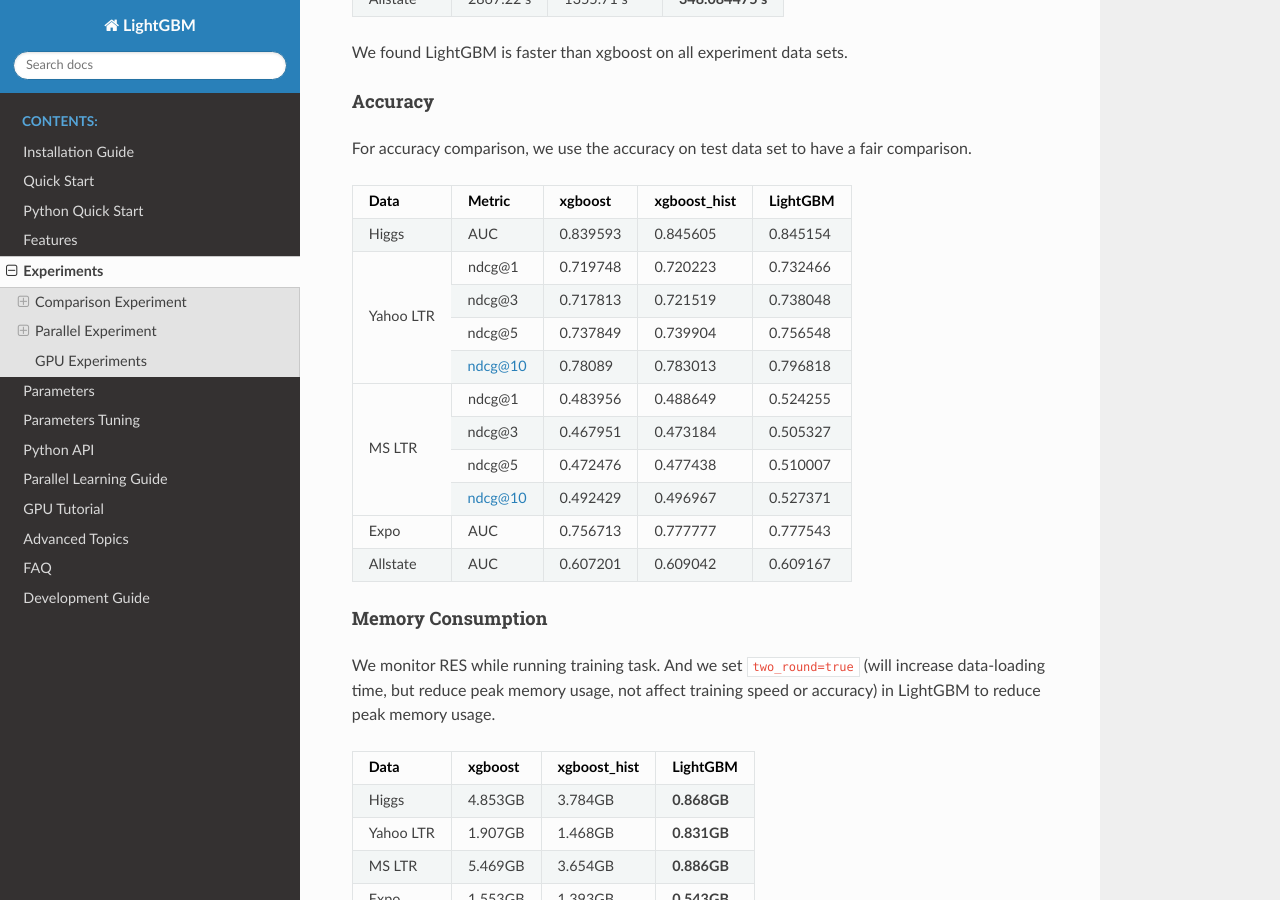
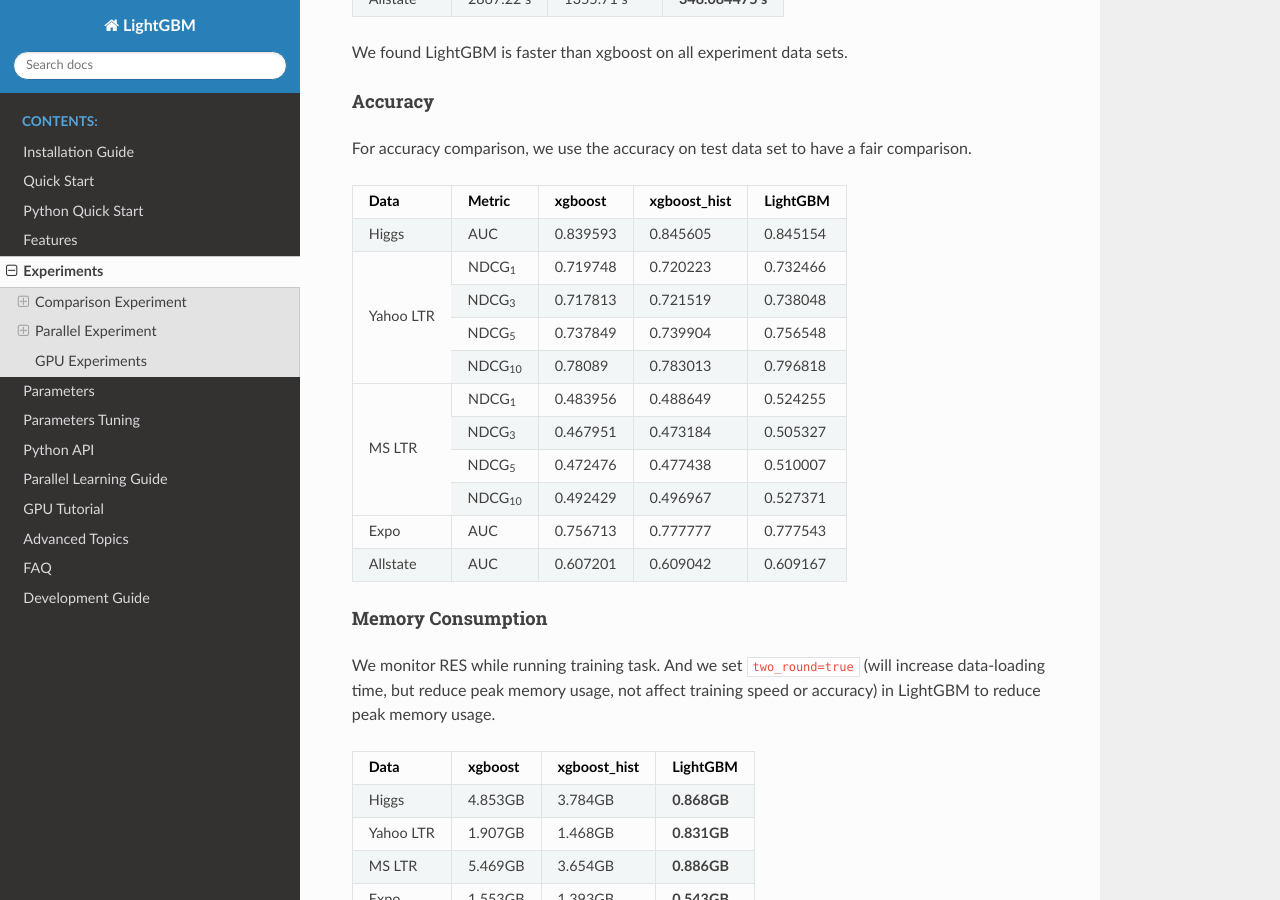
Before and after one commit to microsoft/LightGBM, a Sphinx documentation site: the page built from docs/Experiments.rst, in a window 1280 px wide and 900 px high, scrolled down 2225 px. Built offline with Sphinx 7.4.7 and the Read the Docs theme 2.0.0, drawn with Linux system fonts in a browser that asks for light colours; some of the changed lines change nothing that is shown.

Commit message:
prevented maito: ref creation

```diff
--- a/docs/Experiments.rst
+++ b/docs/Experiments.rst
@@ -121,31 +121,31 @@
 
 For accuracy comparison, we use the accuracy on test data set to have a fair comparison.
 
-+-------------+--------------+---------------+---------------------+----------------+
-| **Data**    | **Metric**   | **xgboost**   | **xgboost\_hist**   | **LightGBM**   |
-+=============+==============+===============+=====================+================+
-| Higgs       | AUC          | 0.839593      | 0.845605            | 0.845154       |
-+-------------+--------------+---------------+---------------------+----------------+
-| Yahoo LTR   | ndcg@1       | 0.719748      | 0.720223            | 0.732466       |
-|             +--------------+---------------+---------------------+----------------+
-|             | ndcg@3       | 0.717813      | 0.721519            | 0.738048       |
-|             +--------------+---------------+---------------------+----------------+
-|             | ndcg@5       | 0.737849      | 0.739904            | 0.756548       |
-|             +--------------+---------------+---------------------+----------------+
-|             | ndcg@10      | 0.78089       | 0.783013            | 0.796818       |
-+-------------+--------------+---------------+---------------------+----------------+
-| MS LTR      | ndcg@1       | 0.483956      | 0.488649            | 0.524255       |
-|             +--------------+---------------+---------------------+----------------+
-|             | ndcg@3       | 0.467951      | 0.473184            | 0.505327       |
-|             +--------------+---------------+---------------------+----------------+
-|             | ndcg@5       | 0.472476      | 0.477438            | 0.510007       |
-|             +--------------+---------------+---------------------+----------------+
-|             | ndcg@10      | 0.492429      | 0.496967            | 0.527371       |
-+-------------+--------------+---------------+---------------------+----------------+
-| Expo        | AUC          | 0.756713      | 0.777777            | 0.777543       |
-+-------------+--------------+---------------+---------------------+----------------+
-| Allstate    | AUC          | 0.607201      | 0.609042            | 0.609167       |
-+-------------+--------------+---------------+---------------------+----------------+
++-------------+-----------------+---------------+---------------------+----------------+
+| **Data**    | **Metric**      | **xgboost**   | **xgboost\_hist**   | **LightGBM**   |
++=============+=================+===============+=====================+================+
+| Higgs       | AUC             | 0.839593      | 0.845605            | 0.845154       |
++-------------+-----------------+---------------+---------------------+----------------+
+| Yahoo LTR   | NDCG\ :sub:`1`  | 0.719748      | 0.720223            | 0.732466       |
+|             +-----------------+---------------+---------------------+----------------+
+|             | NDCG\ :sub:`3`  | 0.717813      | 0.721519            | 0.738048       |
+|             +-----------------+---------------+---------------------+----------------+
+|             | NDCG\ :sub:`5`  | 0.737849      | 0.739904            | 0.756548       |
+|             +-----------------+---------------+---------------------+----------------+
+|             | NDCG\ :sub:`10` | 0.78089       | 0.783013            | 0.796818       |
++-------------+-----------------+---------------+---------------------+----------------+
+| MS LTR      | NDCG\ :sub:`1`  | 0.483956      | 0.488649            | 0.524255       |
+|             +-----------------+---------------+---------------------+----------------+
+|             | NDCG\ :sub:`3`  | 0.467951      | 0.473184            | 0.505327       |
+|             +-----------------+---------------+---------------------+----------------+
+|             | NDCG\ :sub:`5`  | 0.472476      | 0.477438            | 0.510007       |
+|             +-----------------+---------------+---------------------+----------------+
+|             | NDCG\ :sub:`10` | 0.492429      | 0.496967            | 0.527371       |
++-------------+-----------------+---------------+---------------------+----------------+
+| Expo        | AUC             | 0.756713      | 0.777777            | 0.777543       |
++-------------+-----------------+---------------+---------------------+----------------+
+| Allstate    | AUC             | 0.607201      | 0.609042            | 0.609167       |
++-------------+-----------------+---------------+---------------------+----------------+
 
 Memory Consumption
 ''''''''''''''''''
```
